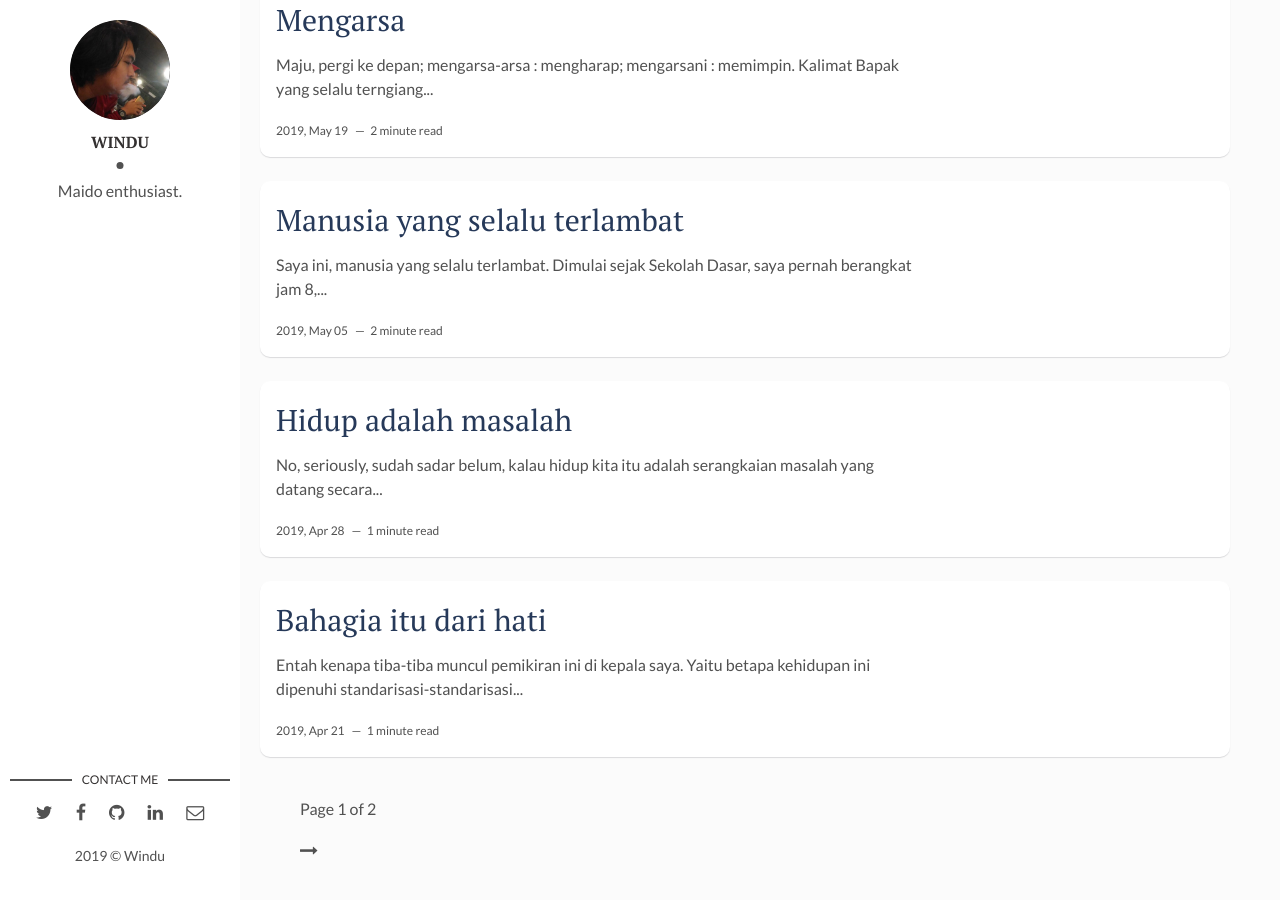
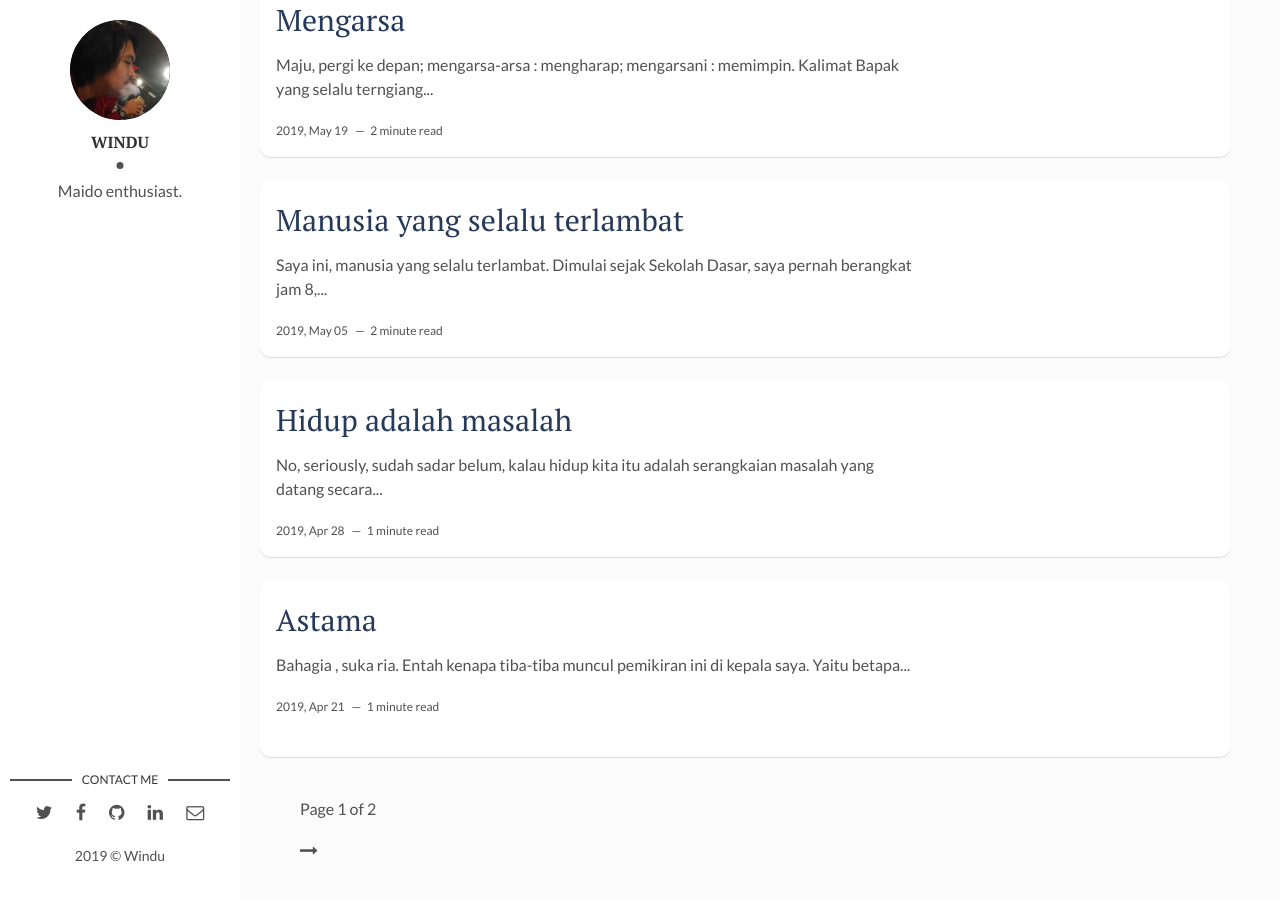
Before and after one commit to windusasongko/windusasongko.github.io, a Jekyll site: the page built from index.html, in a window 1280 px wide and 900 px high, scrolled down 839 px. Built offline with Jekyll 4.4.1, drawn with Linux system fonts in a browser that asks for light colours; the list of posts is cut into pages by our own code.

Commit message:
Update and rename 2019-04-21-bahagia-itu-dari-hati.markdown to 2019-04-21-astama.markdown

```diff
--- a/_posts/2019-04-21-bahagia-itu-dari-hati.markdown
+++ b/_posts/2019-04-21-astama.markdown
@@ -1,12 +1,14 @@
 ---
 layout: post
-title: Bahagia itu dari hati
+title: Astama
 date: 2019-04-21 20:20:00 +0700
 description: # Add post description (optional)
 img:
 fig-caption: # Add figcaption (optional)
 tags: [Opini]
 ---
+
+***Bahagia , suka ria.***
 
 Entah kenapa tiba-tiba muncul pemikiran ini di kepala saya.
 Yaitu betapa kehidupan ini dipenuhi standarisasi-standarisasi yang sebenarnya malah membuat pandangan kita bias. Salah satu contohnya adalah, definisi bahagia. Banyak (atau malah sebagian besar orang) berpendapat alangkah bahagianya hidup orang-orang berharta, betapa mereka tidak perlu pusing memikirkan mau mencari uang dimana untuk makan besok hari seperti sebagian orang lainnya.
```
